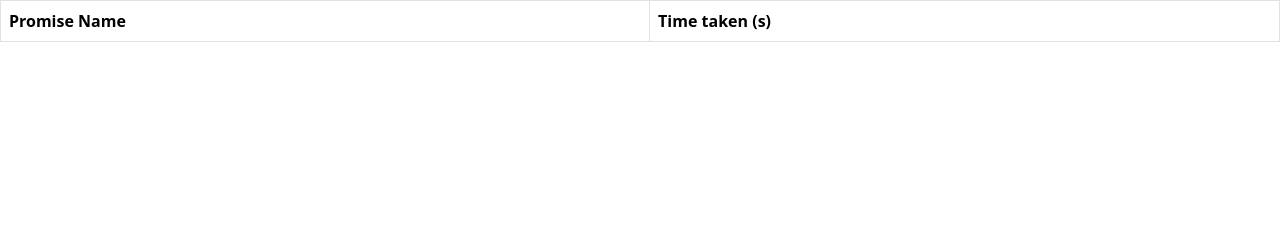
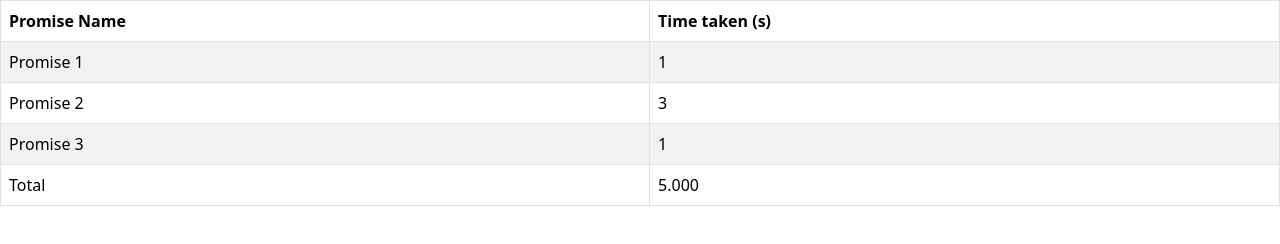
Before and after one commit to acciojob/wait-for-multiple-promises-uttamshukla259, a website: page main.html in a window 1280 px wide. Drawn offline with nearby package versions, Linux system fonts and the light colour scheme.

Commit message:
created a submission

```diff
--- a/main.html
+++ b/main.html
@@ -20,7 +20,11 @@
           <th>Time taken (s)</th>
         </tr>
       </thead>
-      <tbody id="output"></tbody>
+      <tbody id="output">
+        <tr>
+          <td colspan="2">Loading...</td>
+        </tr>
+      </tbody>
     </table>
 
     <script type="text/javascript" src="./script.js"></script>
--- a/script.js
+++ b/script.js
@@ -1 +1,39 @@
 //your JS code here. If required.
+function randomDelay() {
+  return Math.floor(Math.random() * 3) + 1;
+}
+
+const promises = [
+  new Promise((resolve) => {
+    setTimeout(() => resolve('Promise 1'), randomDelay() * 1000);
+  }),
+  new Promise((resolve) => {
+    setTimeout(() => resolve('Promise 2'), randomDelay() * 1000);
+  }),
+  new Promise((resolve) => {
+    setTimeout(() => resolve('Promise 3'), randomDelay() * 1000);
+  }),
+];
+
+Promise.all(promises)
+  .then((results) => {
+    const output = document.querySelector('#output');
+    output.innerHTML = '';
+    let totalTime = 0;
+    results.forEach((result, i) => {
+      const time = randomDelay();
+      output.innerHTML += `
+        <tr>
+          <td>${result}</td>
+          <td>${time}</td>
+        </tr>
+      `;
+      totalTime += time;
+    });
+    output.innerHTML += `
+      <tr>
+        <td>Total</td>
+        <td>${totalTime.toFixed(3)}</td>
+      </tr>
+    `;
+  });
```
